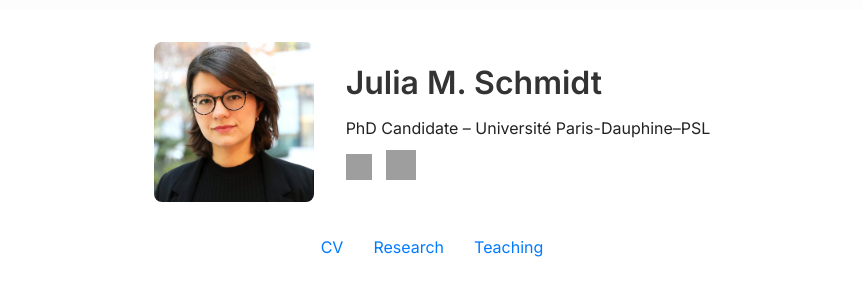
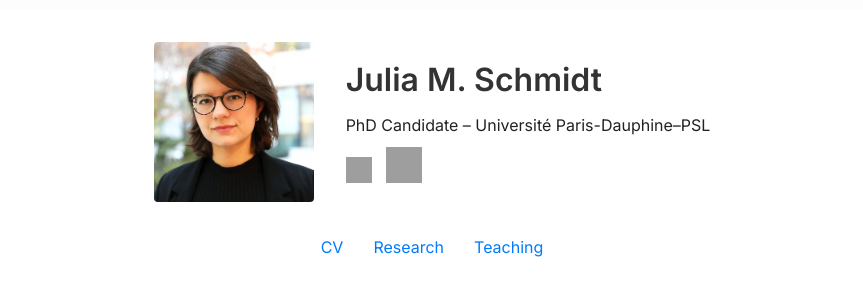
Before and after one commit to julia-m-schmidt/julia-m-schmidt.github.io, a Jekyll site: the page built from index.md, in a window 1280 px wide. Shown: the part 976-1267 px from the top of the page, without its empty margins (208-1071 px from the left). Built offline with Jekyll 4.4.1, drawn with Linux system fonts in a browser that asks for light colours; grey boxes are pictures that could not be loaded.

Commit message:
Update default.html

```diff
--- a/_layouts/default.html
+++ b/_layouts/default.html
@@ -22,7 +22,7 @@
       <!-- Profile Section -->
       <div style="display: flex; align-items: center; gap: 2em; flex-wrap: wrap; justify-content: center;">
         <img src="/assets/images/Photo_Schmidt_J.jpg" alt="Julia M. Schmidt"
-             style="width: 160px; height: 160px; object-fit: cover; border-radius: 8px;" />
+             style="width: 160px; height: 160px; object-fit: cover; border-radius: 4px;" />
 
         <div style="text-align: left;">
           <h1 style="margin: 0;">Julia M. Schmidt</h1>
@@ -36,7 +36,7 @@
             </a>
             <a href="https://www.linkedin.com/in/YOUR_ID" target="_blank" aria-label="LinkedIn">
               <img src="/assets/images/linkedin.png" alt="LinkedIn"
-                   style="width: 30px; height: 30px;" />
+                   style="width: 36px; height: 36px;" />
             </a>
           </div>
         </div>
```
